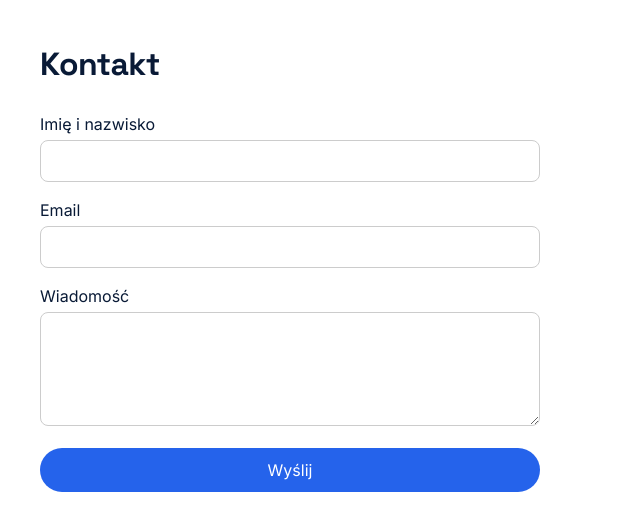
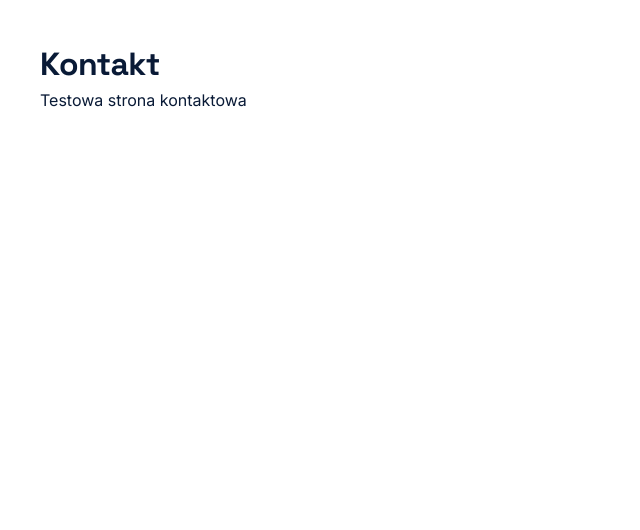
Before and after one commit to marchewka709/FoxNet, a React (Vite) app: page /kontakt in a window 1280 px wide. Shown: the top 530 px of the page, without its empty margins (0-640 px from the left). Built offline with nearby package versions, Linux system fonts and the light colour scheme.

Commit message:
test: minimal kontakt page with head() to isolate freeze cause

```diff
--- a/src/routes/kontakt.tsx
+++ b/src/routes/kontakt.tsx
@@ -3,7 +3,7 @@ import { createFileRoute } from "@tanstack/react-router";
 export const Route = createFileRoute("/kontakt")({
   head: () => ({
     meta: [
-      { title: "Kontakt – Foxnet Wrocław" },
+      { title: "Kontakt – Foxnet" },
       { name: "description", content: "Kontakt" },
     ],
     links: [{ rel: "canonical", href: "/kontakt" }],
@@ -15,21 +15,7 @@ function ContactPage() {
   return (
     <div style={{ padding: 40 }}>
       <h1 style={{ fontSize: 32, fontWeight: 700 }}>Kontakt</h1>
-      <form style={{ marginTop: 24, display: 'flex', flexDirection: 'column', gap: 16, maxWidth: 500 }}>
-        <div>
-          <label style={{ display: 'block', marginBottom: 4 }}>Imię i nazwisko</label>
-          <input type="text" style={{ width: '100%', padding: 8, border: '1px solid #ccc', borderRadius: 8 }} />
-        </div>
-        <div>
-          <label style={{ display: 'block', marginBottom: 4 }}>Email</label>
-          <input type="email" style={{ width: '100%', padding: 8, border: '1px solid #ccc', borderRadius: 8 }} />
-        </div>
-        <div>
-          <label style={{ display: 'block', marginBottom: 4 }}>Wiadomość</label>
-          <textarea rows={4} style={{ width: '100%', padding: 8, border: '1px solid #ccc', borderRadius: 8 }}></textarea>
-        </div>
-        <button type="submit" style={{ padding: '10px 24px', borderRadius: 999, background: '#2563eb', color: '#fff', border: 'none', cursor: 'pointer' }}>Wyślij</button>
-      </form>
+      <p>Testowa strona kontaktowa</p>
     </div>
   );
 }
```
